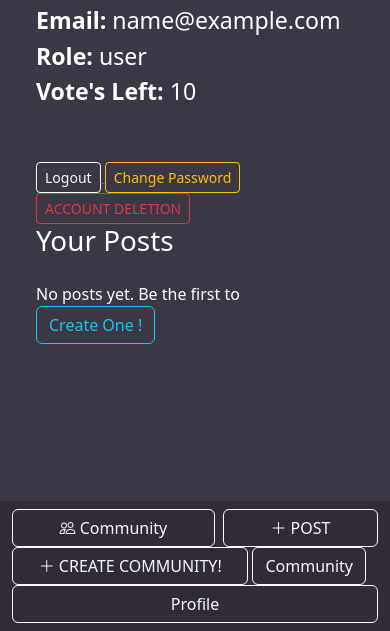
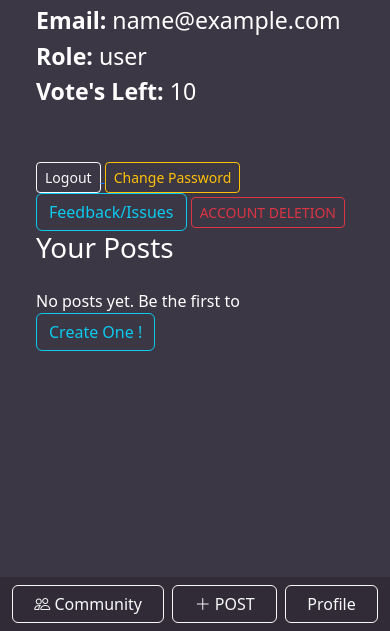
Before and after one commit to HazimDidSomething/MMU-BUZZ, a Flask app: page /Profile in a window 390 px wide. Shown: the part 213-844 px from the top of the page. Run offline with Flask 3, Linux system fonts and the light colour scheme; the visitor is signed in with stand-in values (Sample User, id 1); data that the repository does not hold is empty.

Commit message:
mobile fix

```diff
--- a/website/templates/Profile.html
+++ b/website/templates/Profile.html
@@ -21,6 +21,8 @@
             Change Password
         </button>
     </a>
+    <a href="{{ url_for('modPage.submit_feedback') }}" class="btn btn-outline-info">
+    Feedback/Issues</a>
     <a href="{{ url_for('Profile.del_acc') }}" >
         <button type="submit" class="btn btn-outline-danger btn-sm"
                 onclick="return confirm('Are you sure you want to delete your account? This cannot be undone.')">
--- a/website/templates/base.html
+++ b/website/templates/base.html
@@ -47,6 +47,8 @@
                 <a href="/create_community" class="btn btn-outline-light">
                     <i class="bi bi-plus-lg"></i>CREATE COMMUNITY!
                 </a>
+                <div class="px-2"></div>
+
                  <a href="/AllCommunity" class="btn btn-outline-light">Community</a>
                 <div class="px-2"></div>
                 <a href="/Profile" class="btn btn-outline-light">Profile</a>
@@ -97,20 +99,18 @@
             </ul>
             </nav>
 
+
+
+            {% if user.is_authenticated %}
             <nav class="navbar fixed-bottom d-flex d-lg-none justify-content-around p-2 cm-nav">
-            <a href="{{ url_for('views.community_page') }}" class="btn btn-outline-light flex-fill mx-1">
+            <a href="/AllCommunity" class="btn btn-outline-light flex-fill mx-1">
                 <i class="bi bi-people"></i> Community
             </a>
+            <a href="{{ url_for('post.CreatePost') }}" class="btn btn-outline-light flex-fill mx-1">
+                    <i class="bi bi-plus-lg"></i> POST
+            </a>
 
-            {% if user.is_authenticated %}
-                <a href="{{ url_for('post.CreatePost') }}" class="btn btn-outline-light flex-fill mx-1">
-                    <i class="bi bi-plus-lg"></i> POST
-                </a>
-                <a href="/create_community" class="btn btn-outline-light flex-fill mx-1">
-                    <i class="bi bi-plus-lg"></i> CREATE COMMUNITY!</a>
-                    <a href="/all_community" class="btn btn-outline-light">Community</a>
-                    <div class="px-2"></div>
-                <a href="/Profile" class="btn btn-outline-light flex-fill mx-1">Profile</a>
+            <a href="/Profile" class="btn btn-outline-light flex-fill mx-1">Profile</a>
             {% else %}
                 <a class="btn btn-outline-light flex-fill mx-1" href="/login">Login</a>
                 <a class="btn btn-outline-light flex-fill mx-1" href="/sign-up">Sign up</a>
```
